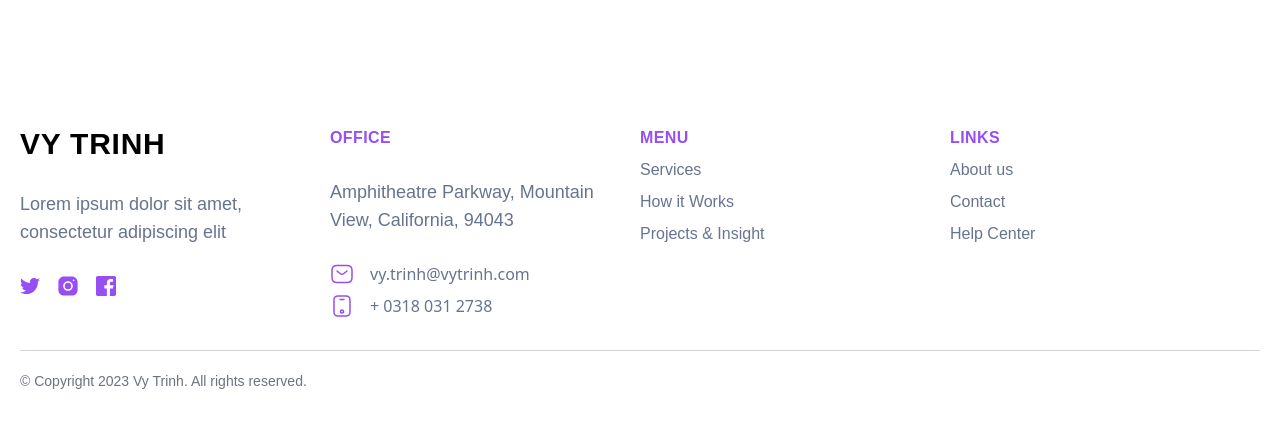
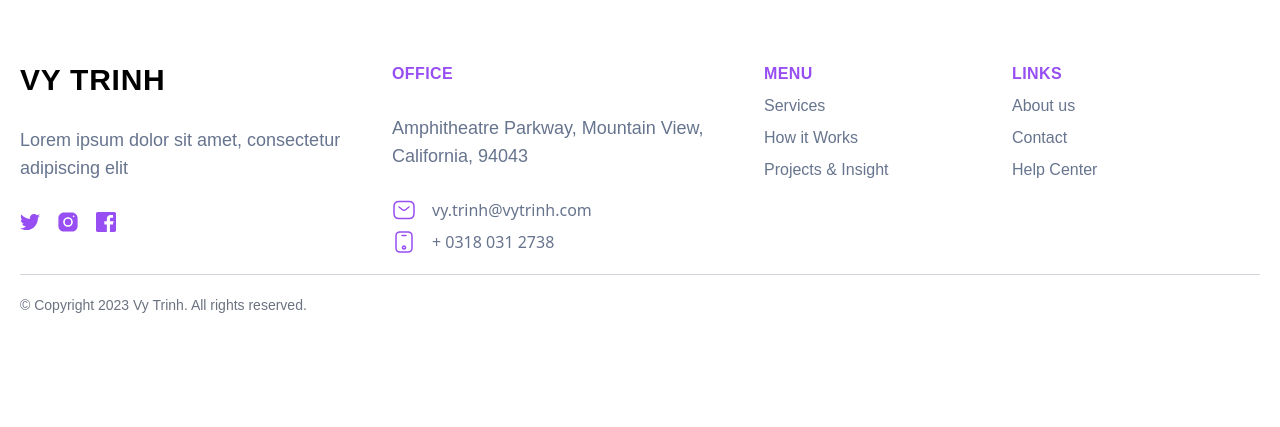
Before and after one commit to vymktg/vymktg-landing-page, an Astro site in the folder frontend/: page / in a window 1280 px wide. Shown: the part 5098-5525 px from the top of the page. After the commit the page ends 5453 px from the top, so only its background shows below. Built offline with nearby package versions, Linux system fonts and the light colour scheme; Astro itself is replaced by a stand-in of ours; a web font is replaced by a local one.

Commit message:
Adjust footer

```diff
--- a/frontend/src/components/sections/Footer.astro
+++ b/frontend/src/components/sections/Footer.astro
@@ -3,11 +3,10 @@ import Container from "../shared/Container.astro";
 import Paragraph from "../shared/Paragraph.astro";
 ---
 
-<div class="">
+<div class="mt-16">
   <Container>
-    <div class="grid mb-8 lg:grid-cols-2 mt-32 gap-y-12 lg:gap-y-0">
-      <div class="grid grid-cols-1 md:grid-cols-2 gap-y-12 md:gap-y-0">
-        <div class="flex flex-col gap-10 md:gap-7">
+    <div class="flex flex-row flex-wrap gap-y-12">
+      <div class="flex flex-col gap-10 md:gap-7 w-full lg:w-[30%]">
         <h1 class="text-3xl font-semibold tracking-wide text-black uppercase">
           Vy Trinh
         </h1>
@@ -48,10 +47,8 @@ import Paragraph from "../shared/Paragraph.astro";
           </a>
         </div>
       </div>
-        <div class="flex flex-col gap-10 md:gap-7">
-          <p class="tracking-wide text-primary font-semibold uppercase">
-            OFFICE
-          </p>
+      <div class="flex flex-col gap-10 md:gap-7 w-full lg:w-[30%]">
+        <p class="tracking-wide text-primary font-semibold uppercase">OFFICE</p>
         <Paragraph>
           Amphitheatre Parkway, Mountain View, California, 94043
         </Paragraph>
@@ -108,9 +105,7 @@ import Paragraph from "../shared/Paragraph.astro";
           </div>
         </div>
       </div>
-      </div>
-      <div class="grid grid-cols-2">
-        <div>
+      <div class="w-1/2 lg:w-1/5">
         <p class="tracking-wide text-primary font-semibold uppercase">MENU</p>
         <ul class="mt-2 space-y-2">
           <li>
@@ -136,10 +131,8 @@ import Paragraph from "../shared/Paragraph.astro";
           </li>
         </ul>
       </div>
-        <div>
-          <p class="tracking-wide text-primary font-semibold uppercase">
-            linKS
-          </p>
+      <div class="w-1/2 lg:w-1/5">
+        <p class="tracking-wide text-primary font-semibold uppercase">linKS</p>
         <ul class="mt-2 space-y-2">
           <li>
             <a
@@ -165,13 +158,14 @@ import Paragraph from "../shared/Paragraph.astro";
         </ul>
       </div>
     </div>
-    </div>
+    <div>
       <div
-      class="flex flex-col justify-between pt-5 pb-10 border-t border-gray-300 sm:flex-row"
+        class="flex flex-col justify-between mt-5 pt-5 pb-10 border-t border-gray-300 sm:flex-row"
       >
         <p class="text-sm text-gray-500">
           © Copyright 2023 Vy Trinh. All rights reserved.
         </p>
       </div>
+    </div>
   </Container>
 </div>
```
Lines whose indentation alone changed are shown as unchanged.
